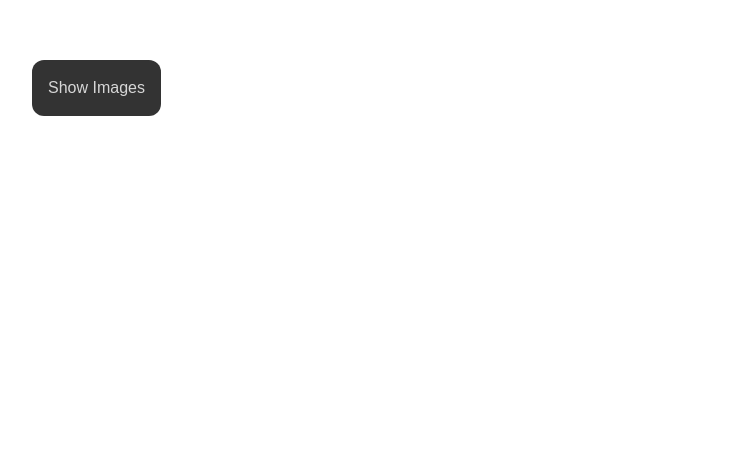
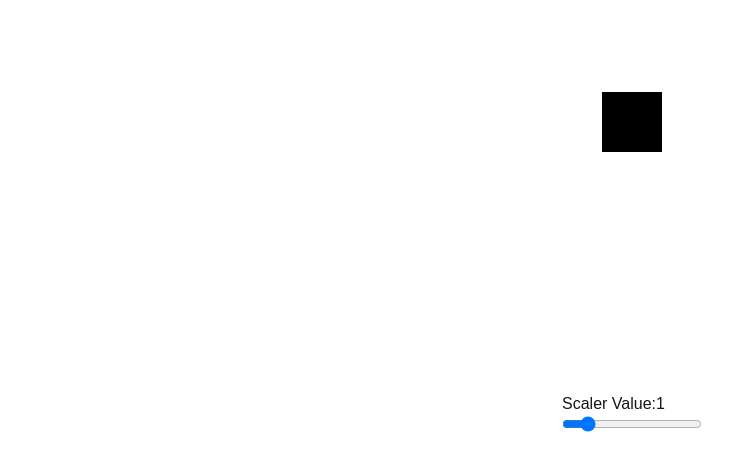
Before and after one commit to Rickson0628/Framer-Motion, a Next.js app: page / in a window 1280 px wide. Shown: the part 158-628 px from the top of the page, without its empty margins (8-740 px from the left). Built offline with nearby package versions, Linux system fonts and the light colour scheme.

Commit message:
add useSpring, useMotionValue

```diff
--- a/app/components/CardFlip.jsx
+++ b/app/components/CardFlip.jsx
@@ -22,6 +22,7 @@ export default function CardFlip() {
         initial="back"
         animate={isFlipped ? "back" : "front"}
         transition={{
+
           duration: 1,
           ease: "easeInOut",
         }}
--- /dev/null
+++ b/app/components/RangeSlider.tsx
@@ -0,0 +1,78 @@
+import { animate } from 'motion';
+import { motion, useMotionValue, useMotionValueEvent } from 'motion/react';
+import { useState } from 'react';
+
+
+const RangeSlider = () => {
+  // const scale = useSpring(Number(1))
+  const scale = useMotionValue(Number(1))
+  const [scaler, setScaler] = useState(1)
+
+  const handleScaler = (event) => {
+    const value = Number(event.target.value)
+    // scale.set(value)
+    setScaler(value)
+    animate(scale, value, {
+      type: "tween",
+      duration: 1,
+      ease: "easeInOut",
+    });
+
+  }
+
+  useMotionValueEvent(scale, "animationStart", () => {
+    console.log("animation started on x")
+  })
+
+  useMotionValueEvent(scale, "change", (latest) => {
+    console.log("x changed to", latest)
+  })
+
+
+  return (
+    <div className='flex flex-col gap-50'>
+      <motion.div
+        className="box"
+        style={{ scale }}
+        initial={{
+          opacity: 0,
+          y: 50,
+        }}
+        animate={{
+          opacity: 1,
+          y: 0,
+        }}
+        whileHover={{
+          rotate: 10,
+        }}
+        whileTap={{
+          opacity: 0.7,
+        }}
+        drag
+        whileDrag={{
+          rotate: -10,
+          cursor: "grabbing",
+        }}
+        dragConstraints={{
+          top: -100,
+          left: -100,
+          bottom: 100,
+          right: 100,
+        }}
+        // dragMomentum={false}
+        // dragElastic={2}
+        transition={{
+          opacity: { duration: 0.5 },
+          y: { duration: 0.5 },
+          rotate: { duration: 0.2 },
+        }}
+      />
+      <div className='flex flex-col'>
+        <label htmlFor="scaler">Scaler Value:{scaler}</label>
+        <input type="range" id='scaler' name="scaler" min="0" max="7" value={scaler} onChange={handleScaler} />
+      </div>
+    </div>
+  );
+};
+
+export default RangeSlider;
--- a/app/page.tsx
+++ b/app/page.tsx
@@ -7,6 +7,7 @@ import CardFlip from './components/CardFlip';
 import DragBox from "./components/DragBox";
 import AnimatedCard from './components/AnimatedCard';
 import Album from "./components/Album";
+import RangeSlider from "./components/RangeSlider";
 
 export default function Home() {
   return (
@@ -31,7 +32,8 @@ export default function Home() {
     <CardFlip /> */}
     {/* <DragBox /> */}
     {/* <AnimatedCard /> */}
-    <Album />
+    {/* <Album /> */}
+    <RangeSlider />
     </div>
 
   );
```
